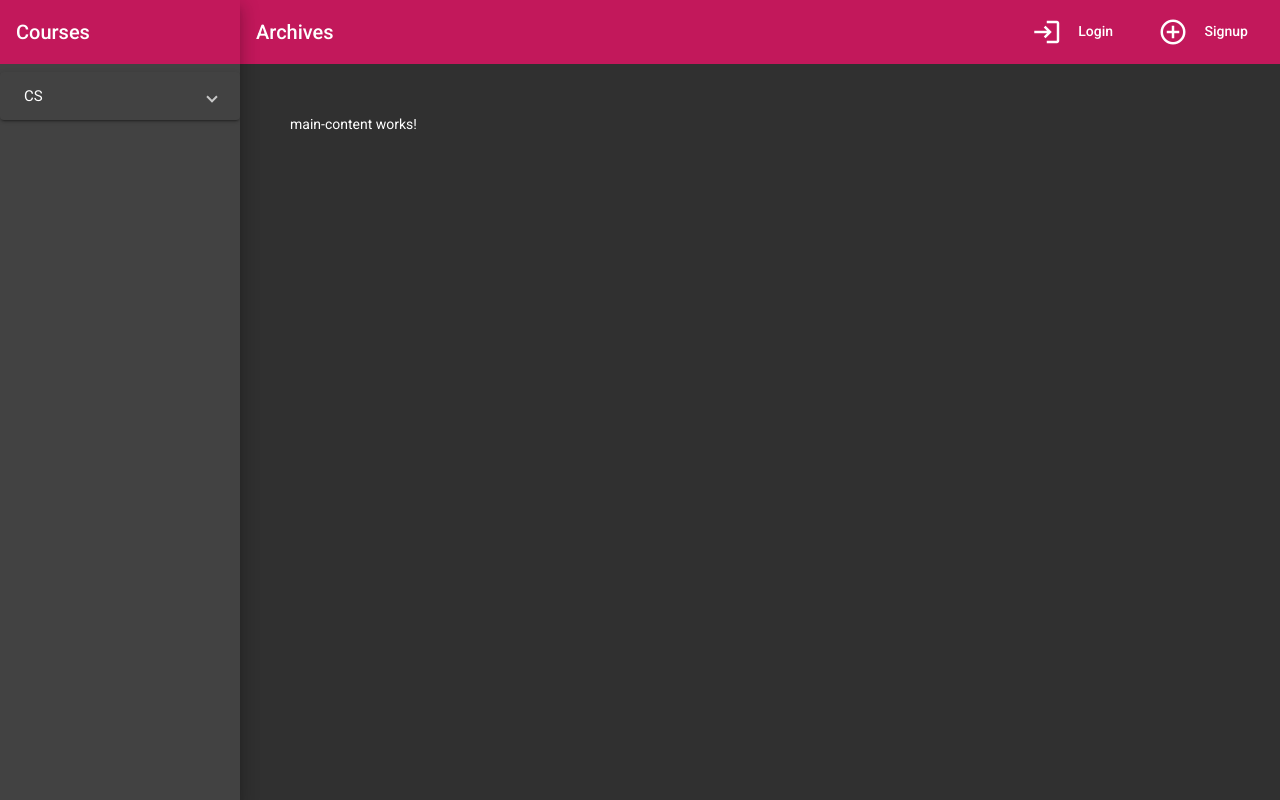
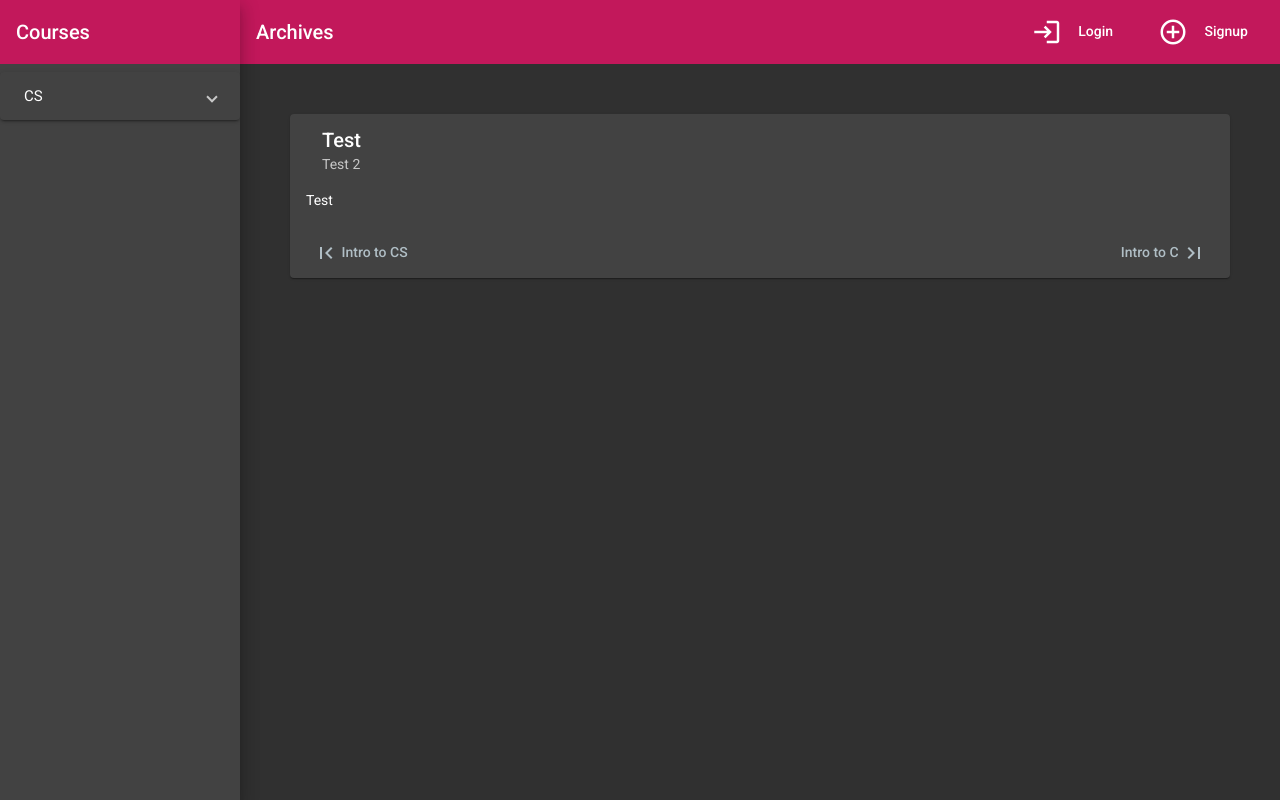
Before and after one commit to sholden3/the-archive, an Angular app in the folder the-archive/: page / in a window 1280 px wide. Built offline with nearby package versions, Linux system fonts and the light colour scheme.

Commit message:
Set up our main-content component, as well as adding the initial logic for receiving the boolean for if our size is small or not.

```diff
--- a/the-archive/src/app/content-wrapper/main-content/main-content.component.html
+++ b/the-archive/src/app/content-wrapper/main-content/main-content.component.html
@@ -1 +1,35 @@
-<p>main-content works!</p>
+<mat-card>
+    <mat-card-header>
+        <mat-card-title>Test</mat-card-title>
+        <mat-card-subtitle>Test 2</mat-card-subtitle>
+    </mat-card-header>
+    <mat-card-content>
+        Test
+    </mat-card-content>
+    <mat-card-actions>
+        <div *ngIf="!isScreenSmall; else smallScreen">
+            <div fxFlex fxLayoutAlign="start center">
+                <button mat-button color="accent">
+                    <mat-icon>first_page</mat-icon> Intro to CS
+                </button>
+            </div>
+            <div fxFlex fxLayoutAlign="end center">
+                <button mat-button color="accent">
+                    Intro to C <mat-icon>last_page</mat-icon>
+                </button>
+            </div>
+        </div>
+        <ng-template #smallScreen>
+            <div fxLayout="column" fxFlex fxLayoutAlign="start center">
+                <button mat-button color="accent">
+                    <mat-icon>first_page</mat-icon> Intro to CS
+                </button>
+            </div>
+            <div fxLayout="column" fxFlex fxLayoutAlign="end center">
+                <button mat-button color="accent">
+                    Intro to C <mat-icon>last_page</mat-icon>
+                </button>
+            </div>
+        </ng-template>
+    </mat-card-actions>
+</mat-card>
--- a/the-archive/src/app/content-wrapper/main-content/main-content.component.scss
+++ b/the-archive/src/app/content-wrapper/main-content/main-content.component.scss
@@ -0,0 +1,9 @@
+$maxWidth: 720px;
+
+.flex-container {
+    display: flex;
+    flex-flow: row wrap;
+    @media (max-width: $maxWidth) {
+        justify-content: flex-start
+    }
+}
--- a/the-archive/src/app/content-wrapper/main-content/main-content.component.ts
+++ b/the-archive/src/app/content-wrapper/main-content/main-content.component.ts
@@ -1,4 +1,4 @@
-import { Component, OnInit } from '@angular/core';
+import { Component, Input, OnInit } from '@angular/core';
 
 @Component({
   selector: 'app-main-content',
@@ -7,7 +7,11 @@ import { Component, OnInit } from '@angular/core';
 })
 export class MainContentComponent implements OnInit {
 
-  constructor() { }
+  @Input() isScreenSmall: boolean | null;
+
+  constructor() {
+    this.isScreenSmall = null;
+  }
 
   ngOnInit(): void {
   }
```
